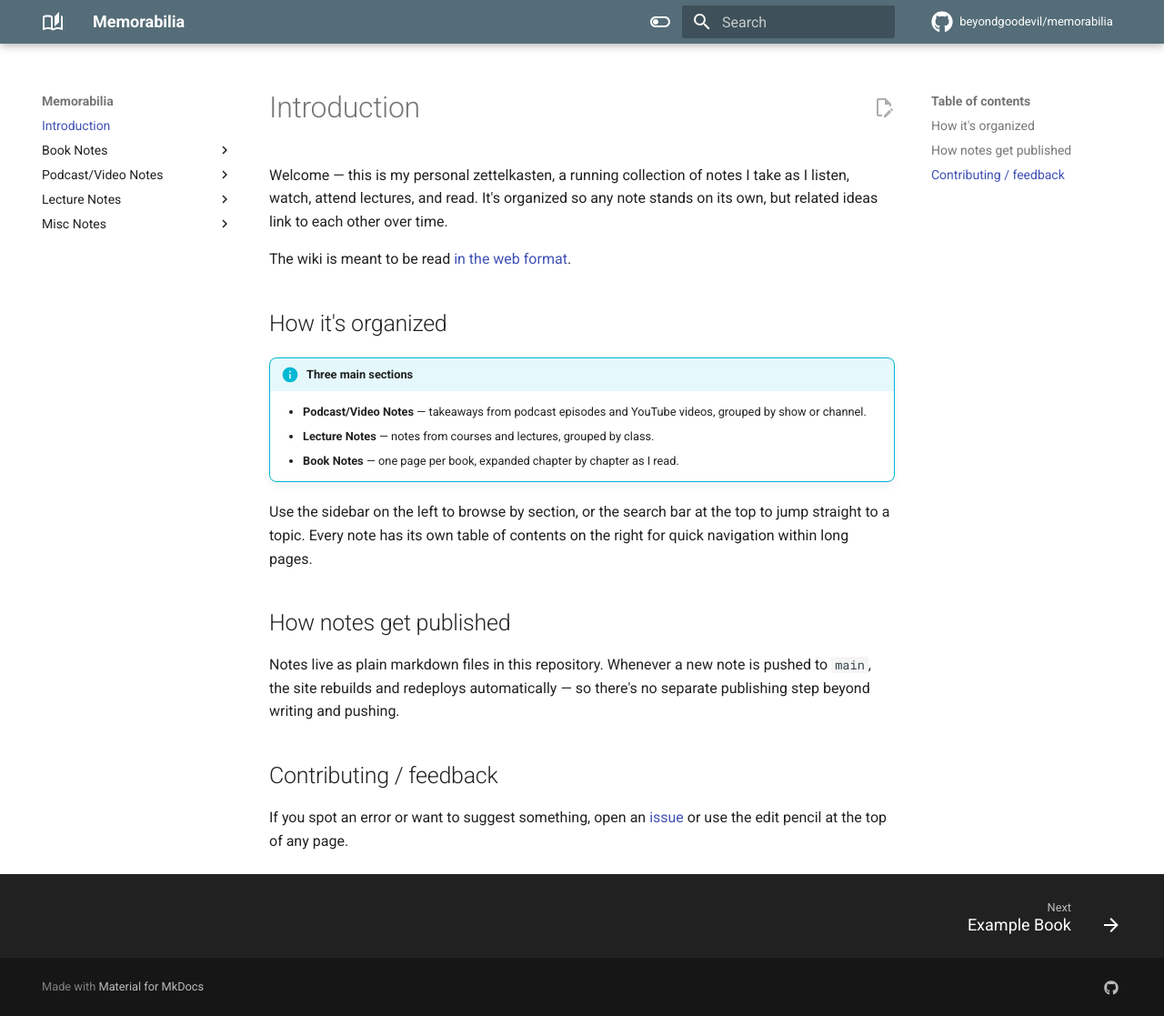
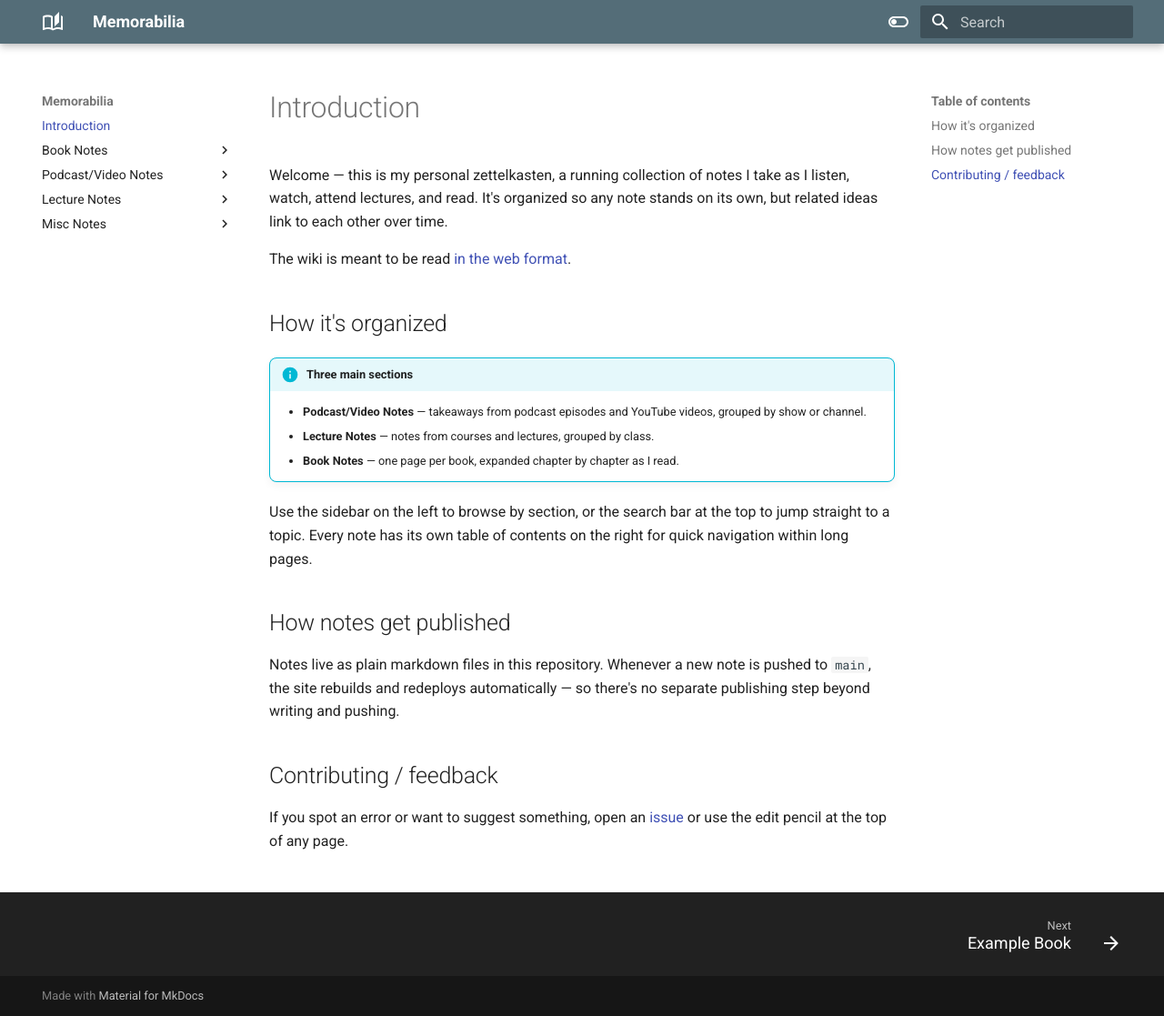
Before and after one commit to beyondgoodevil/memorabilia, an MkDocs documentation site: the page built from docs/index.md, in a window 1280 px wide and 1117 px high. Shown: the whole window at 91% size. Built offline with MkDocs 1.6.1 and Material for MkDocs 9.7.7, drawn with Linux system fonts in a browser that asks for light colours; comment, search, counter and statistics services are not loaded.

Commit message:
Deleted some icons

```diff
--- a/mkdocs.yml
+++ b/mkdocs.yml
@@ -3,9 +3,6 @@ site_description: A personal knowledge base of notes
 site_author: beyondgoodevil
 site_url: https://beyondgoodevil.github.io/memorabilia/
 
-repo_name: beyondgoodevil/memorabilia
-repo_url: https://github.com/beyondgoodevil/memorabilia
-edit_uri: edit/main/docs/
 
 nav:
   - Introduction: index.md
@@ -29,7 +26,6 @@ theme:
   name: material
   icon:
     logo: material/book-open-page-variant-outline
-    repo: fontawesome/brands/github
   features:
     - navigation.instant
     - navigation.tracking
@@ -38,7 +34,6 @@ theme:
     - navigation.footer
     - content.code.copy
     - content.tabs.link
-    - content.action.edit
     - search.suggest
     - search.highlight
   palette:
@@ -109,8 +104,3 @@ extra_css:
 extra_javascript:
   - javascripts/mathjax.js
   - https://cdn.jsdelivr.net/npm/mathjax@3/es5/tex-mml-chtml.js
-
-extra:
-  social:
-    - icon: fontawesome/brands/github
-      link: https://github.com/beyondgoodevil
```
